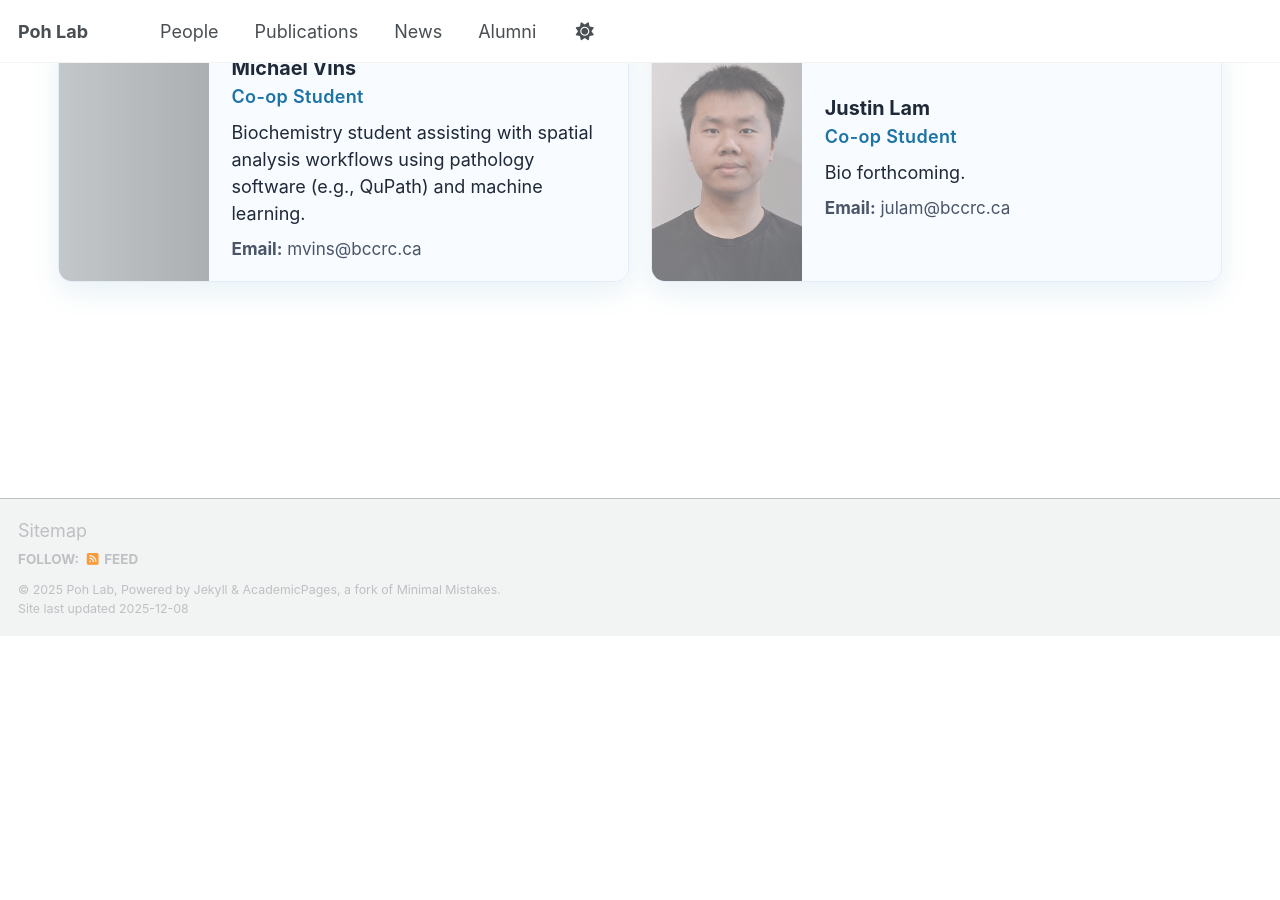
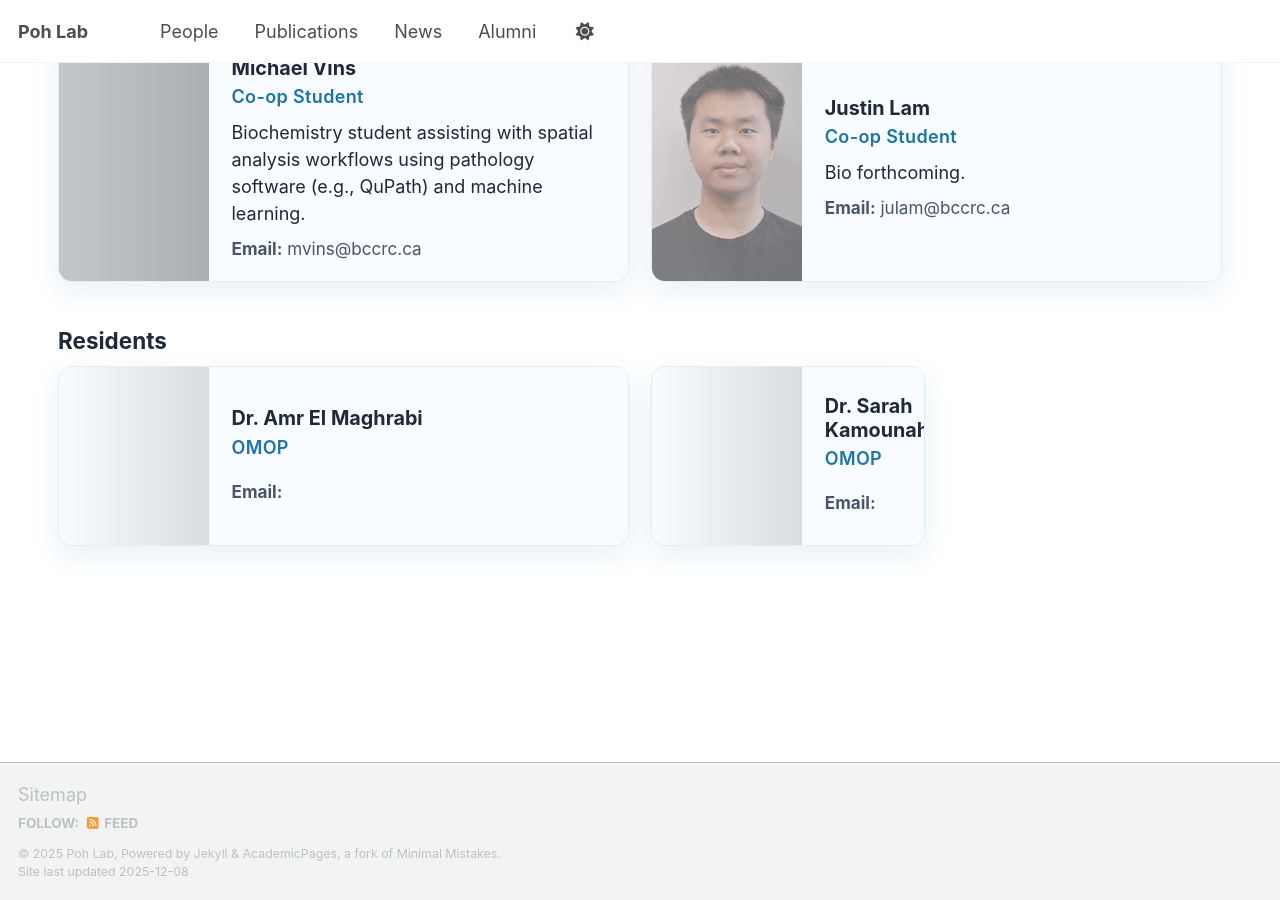
Before and after one commit to kelypliu/pohlab, a Jekyll site: the page built from _pages/people_new.md, in a window 1280 px wide and 900 px high, scrolled down 1405 px. Built offline with Jekyll 4.4.1, drawn with Linux system fonts in a browser that asks for light colours; a script that is not in the unit is left out; before the commit the page ends 2042 px from its top, so only the background shows below that; grey boxes are pictures that could not be loaded.

Commit message:
Added people

```diff
--- a/_pages/people_new.md
+++ b/_pages/people_new.md
@@ -114,6 +114,32 @@ permalink: /people/
       <p class="role">Co-op Student</p>
       <p class="bio">Bio forthcoming.</p>
       <p class="meta"><strong>Email:</strong> julam@bccrc.ca</p>
+    </div>
+  </article>
+</div>
+
+<h2>Residents</h2>
+<div class="people-grid">
+  <article class="person-card">
+    <div class="person-bg" style="--bg-img: url('{{ '/images/people/amr_el.png | relative_url }}')"></div>
+    <div class="person-gradient"></div>
+    <div class="person-content">
+      <h3>Dr. Amr El Maghrabi</h3>
+      <p class="role">OMOP</p>
+      <p class="bio"></p>
+      <p class="meta"><strong>Email:</strong> </p>
+    </div>
+  </article>
+
+<div class="people-grid">
+  <article class="person-card">
+    <div class="person-bg" style="--bg-img: url('{{ '/images/people/sarah_kamounah.png | relative_url }}')"></div>
+    <div class="person-gradient"></div>
+    <div class="person-content">
+      <h3>Dr. Sarah Kamounah</h3>
+      <p class="role">OMOP</p>
+      <p class="bio"></p>
+      <p class="meta"><strong>Email:</strong> </p>
     </div>
   </article>
 </div>
```
Also changed, not shown: _data/alumni.json (+14 -5 lines), images/people/amr_el.png (added), images/people/sarah_kamounah.png (added).
